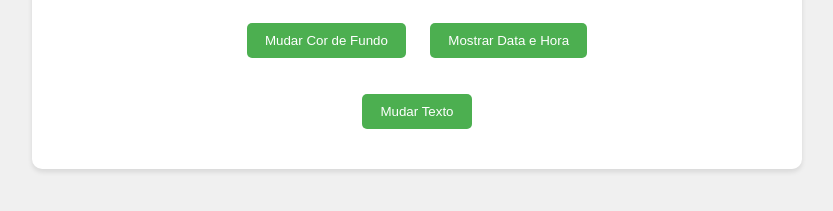
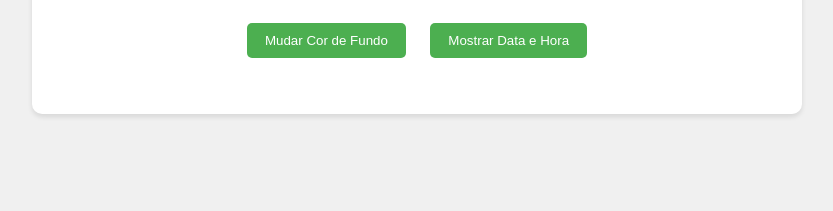
Before and after one commit to renansenamtb/atividade-branchs, a plain HTML site: page index.html in a window 1280 px wide. Shown: the part 179-390 px from the top of the page, without its empty margins (223-1056 px from the left). Drawn offline with Linux system fonts and the light colour scheme.

Commit message:
implementar função básica.

```diff
--- a/index.html
+++ b/index.html
@@ -10,11 +10,9 @@
     <div class="container">
         <h1>Projeto Interativo</h1>
         <p id="texto">Texto inicial do projeto.</p>
-        <button onclick="mudarFundo()">Mudar Cor de Fundo</button>
-        <button onclick="mostrarDataHora()">Mostrar Data e Hora</button>
+    <button onclick="mudarFundo()">Mudar Cor de Fundo</button>
+<button onclick="mostrarDataHora()">Mostrar Data e Hora</button>
 <p id="data-hora"></p>
-<button onclick="mudarTexto()">Mudar Texto</button>
-
 
 
     </div>
```
